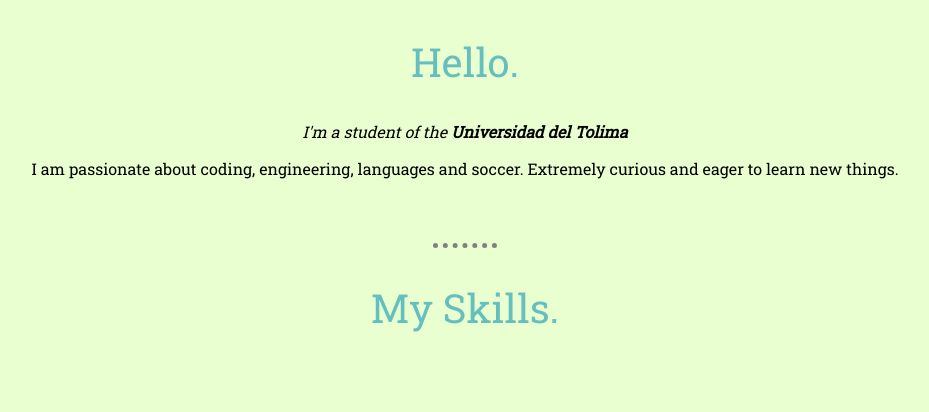
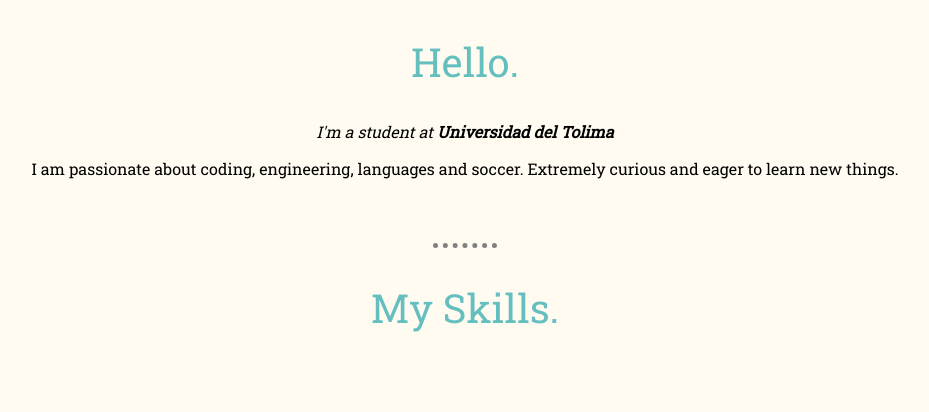
Before and after one commit to jpotes25/cv, a plain HTML site: page index.html in a window 1280 px wide. Shown: the part 824-1236 px from the top of the page, without its empty margins (175-1104 px from the left). Drawn offline with Linux system fonts and the light colour scheme.

Commit message:
Color, email

```diff
--- a/css/styles.css
+++ b/css/styles.css
@@ -25,7 +25,7 @@ h3, a {
 }
 
 body {
-  background-color: #eaffd0;
+  background-color: #FFFBF0;
   margin: 0;
   text-align: center;
   font-family: 'Roboto Slab', serif;
--- a/index.html
+++ b/index.html
@@ -20,7 +20,7 @@
       <div class="profile">
         <img src="images/img perf.png" alt="">
         <td><h2>Hello.</h2>
-        <p><em>I'm a student of the <strong>Universidad del Tolima</strong></em></p>
+        <p><em>I'm a student at <strong>Universidad del Tolima</strong></em></p>
         <p>I am passionate about coding, engineering, languages and soccer. Extremely curious and eager to learn new things. </p></td>
       </div>
       <hr>
```
